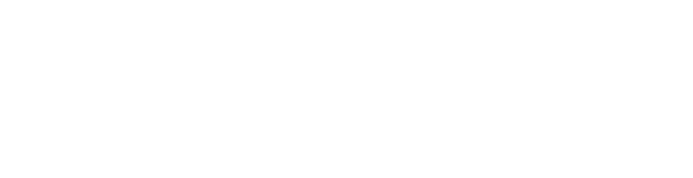
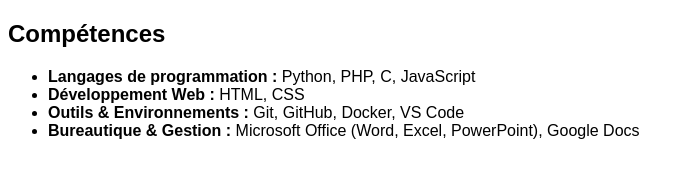
Before and after one commit to bouraimaatinouke-byte/mon-cv, a plain HTML site: page index.html in a window 1280 px wide. Shown: the whole page, without its empty margins (0-693 px from the left). Drawn offline with Linux system fonts and the light colour scheme.

Commit message:
mise en place de la section competences

```diff
--- a/index.html
+++ b/index.html
@@ -7,6 +7,12 @@
     <link rel="stylesheet" href="style.css">
 </head>
 <body>
-
+<h2>Compétences</h2>
+<ul>
+    <li><strong>Langages de programmation :</strong> Python, PHP, C, JavaScript</li>
+    <li><strong>Développement Web :</strong> HTML, CSS</li>
+    <li><strong>Outils & Environnements :</strong> Git, GitHub, Docker, VS Code</li>
+    <li><strong>Bureautique & Gestion :</strong> Microsoft Office (Word, Excel, PowerPoint), Google Docs</li>
+</ul>
 </body>
 </html>
```
